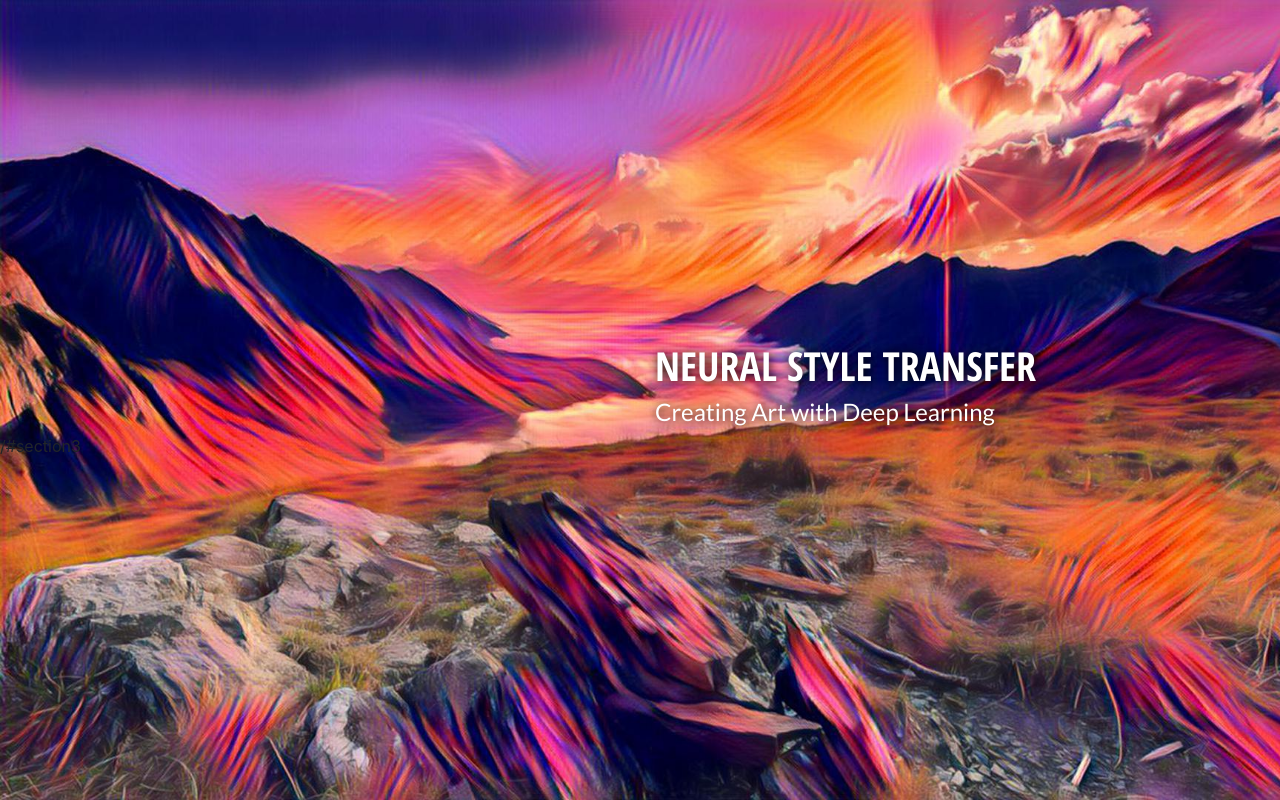
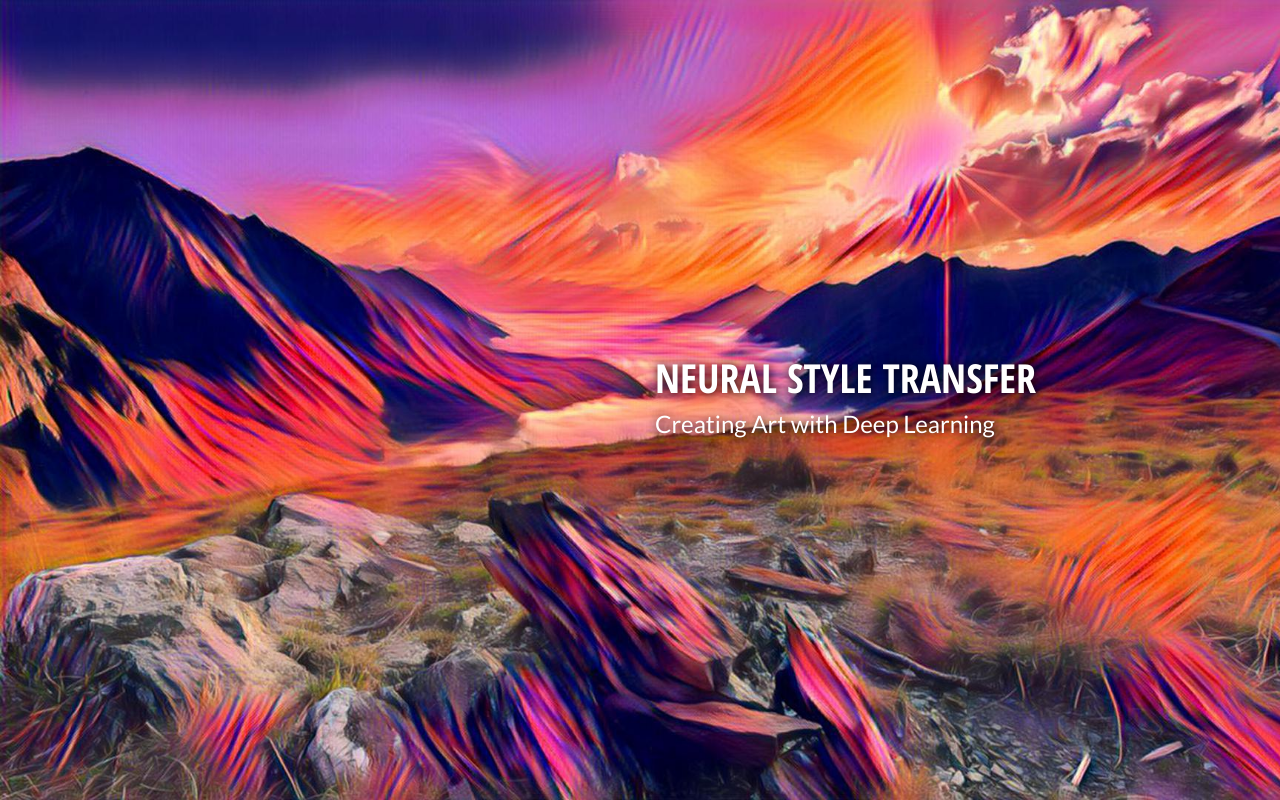
Before and after one commit to neelanjan00/Neural-Style-Transfer, a Flask app: page / in a window 1280 px wide. Run offline with Flask 2, Linux system fonts and the light colour scheme; some libraries are stand-ins or nearby versions.

Commit message:
Update base.html

```diff
--- a/templates/base.html
+++ b/templates/base.html
@@ -147,7 +147,7 @@
                         <h4 id="title2">Creating Art with Deep Learning</h4>
                     </div>
                 </div>
-            </div>/#section3
+            </div>
         </div>
         <div class="section" style="background-image: url('../static/images/bgr2.png');
                                     background-size: cover;">
```
